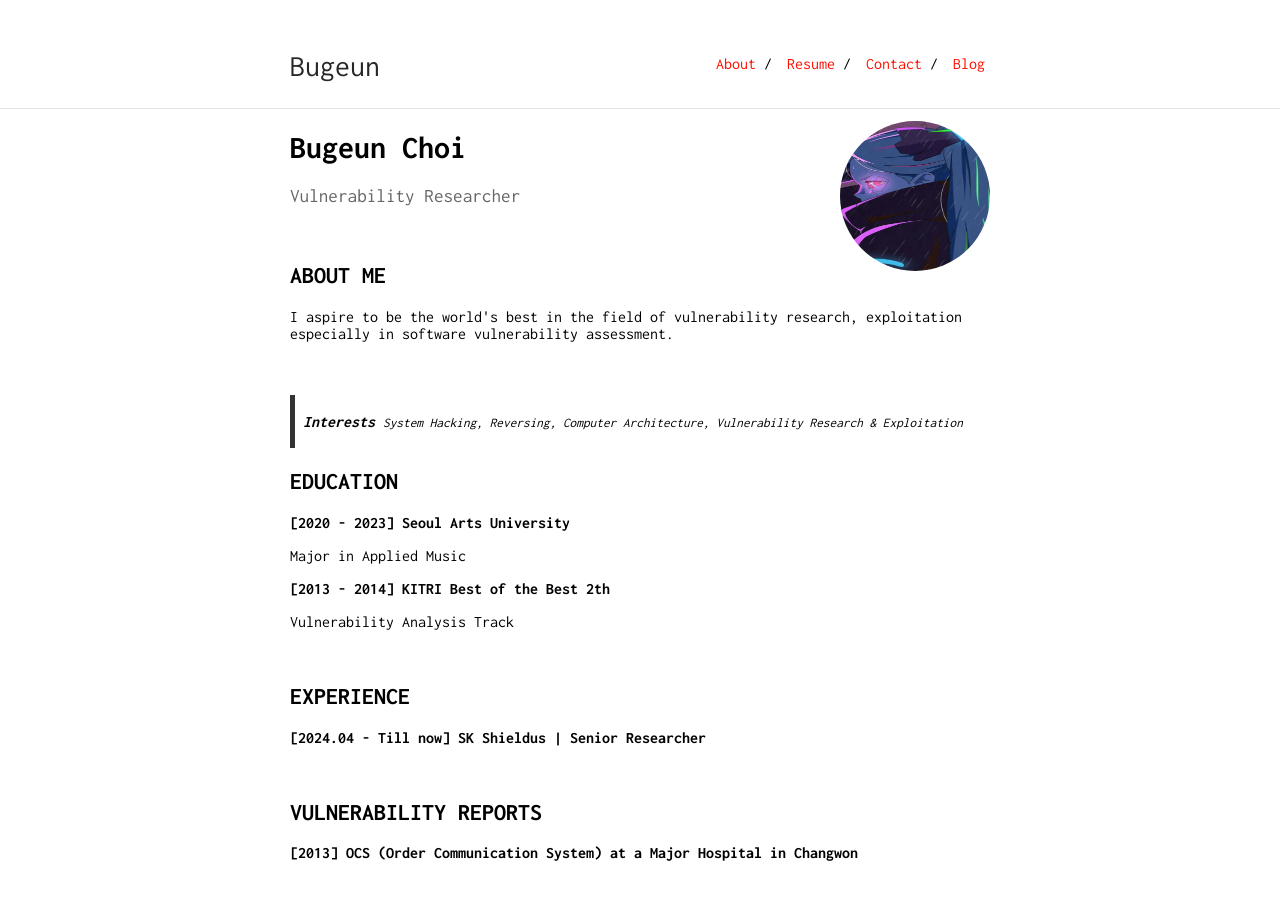
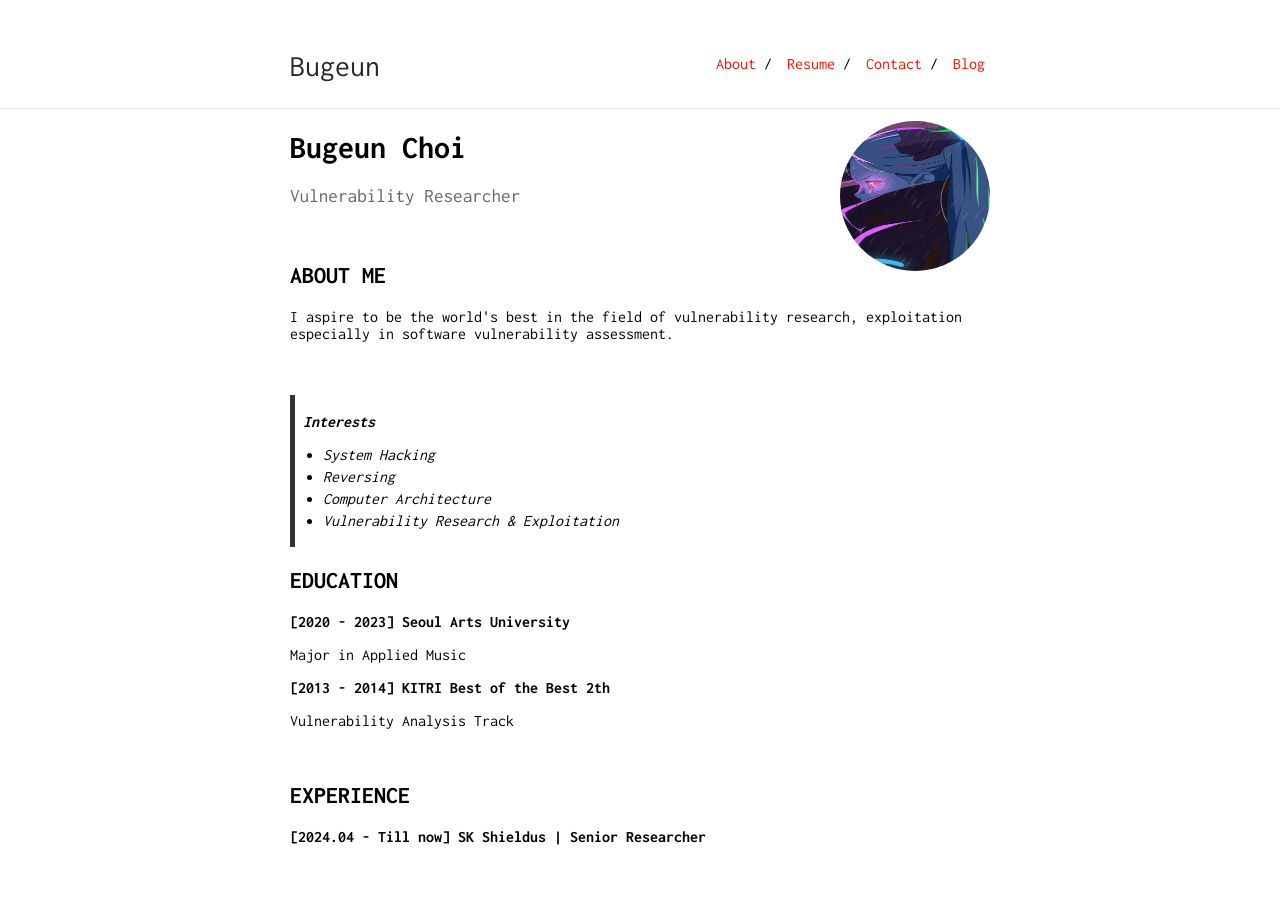
Before and after one commit to Bugeun/bugeun.github.io, a Jekyll site: the page built from index.md, in a window 1280 px wide and 900 px high. Built offline with Jekyll 4.4.1, drawn with Linux system fonts in a browser that asks for light colours.

```diff
--- a/index.md
+++ b/index.md
@@ -16,7 +16,10 @@ especially in software vulnerability assessment.</p>
 &nbsp;
 
 ><b>Interests</b>
-<small>System Hacking, Reversing, Computer Architecture, Vulnerability Research & Exploitation</small>
+* System Hacking
+* Reversing
+* Computer Architecture
+* Vulnerability Research & Exploitation
 &nbsp;
 
 ## EDUCATION
```
